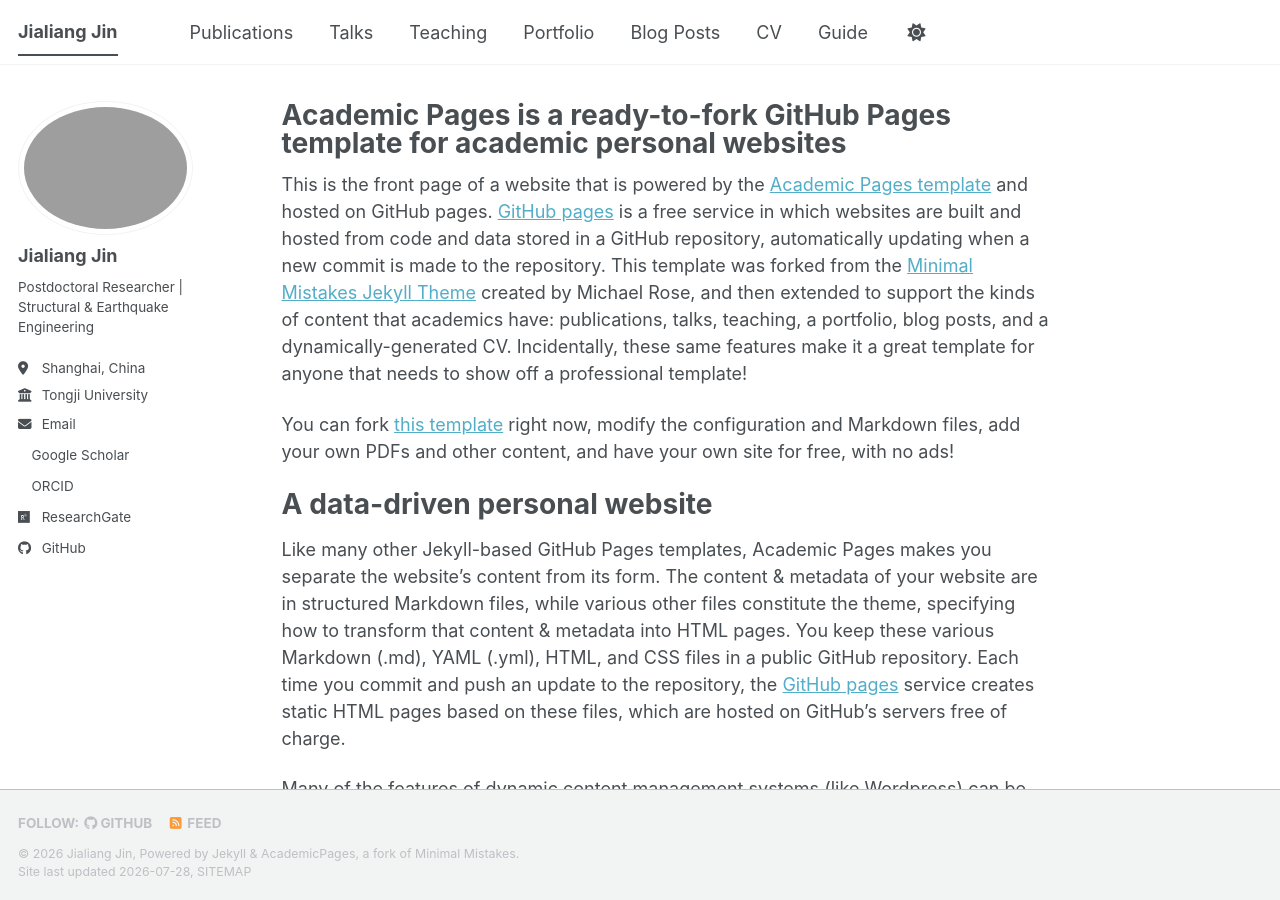
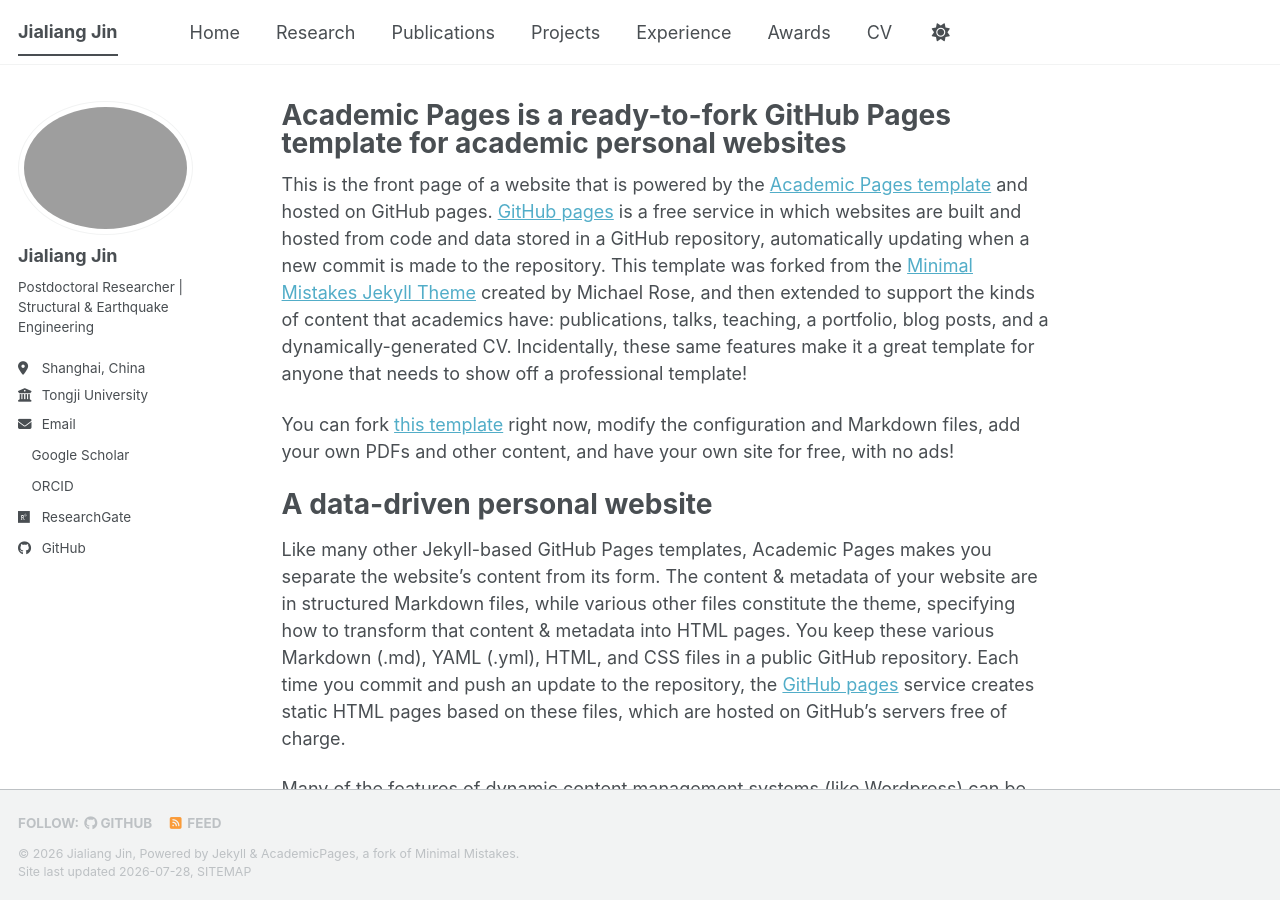
Before and after one commit to jialiangjin/jialiangjin.github.io, a Jekyll site: the page built from _pages/about.md, in a window 1280 px wide and 900 px high. Built offline with Jekyll 4.4.1, drawn with Linux system fonts in a browser that asks for light colours; a style sheet for code colours, icons or effects is not loaded.

Commit message:
Update navigation.yml

```diff
--- a/_data/navigation.yml
+++ b/_data/navigation.yml
@@ -7,27 +7,25 @@
 # NOTE that only one of the CV options should be selected, the first is for the
 #      Markdown formatted page while the second is generated using JSON.
 
+# Main navigation for Jialiang Jin's academic website.
 main:
+  - title: "Home"
+    url: /
+
+  - title: "Research"
+    url: /research/
+
   - title: "Publications"
-    url: /publications/
+    url: /selected-publications/
 
-  - title: "Talks"
-    url: /talks/
+  - title: "Projects"
+    url: /projects/
 
-  - title: "Teaching"
-    url: /teaching/
+  - title: "Experience"
+    url: /experience/
 
-  - title: "Portfolio"
-    url: /portfolio/
-
-  - title: "Blog Posts"
-    url: /year-archive/
+  - title: "Awards"
+    url: /awards/
 
   - title: "CV"
     url: /cv/
-
-  # - title: "CV"
-  #   url: /cv-json/
-
-  - title: "Guide"
-    url: /markdown/
```
